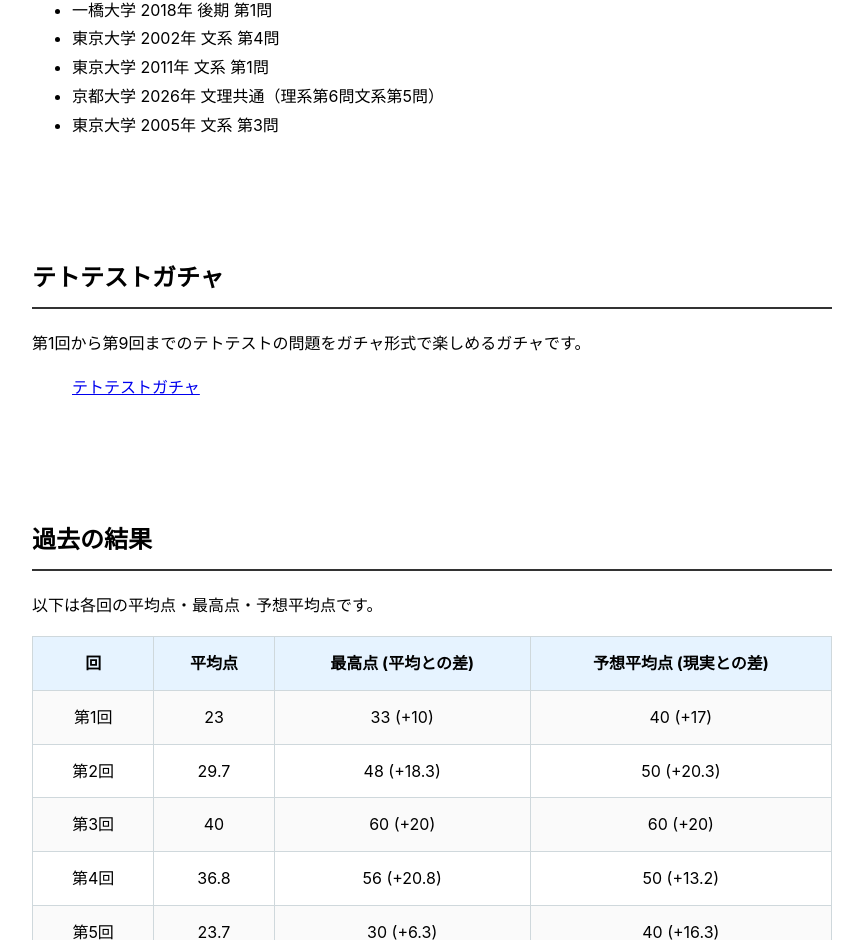
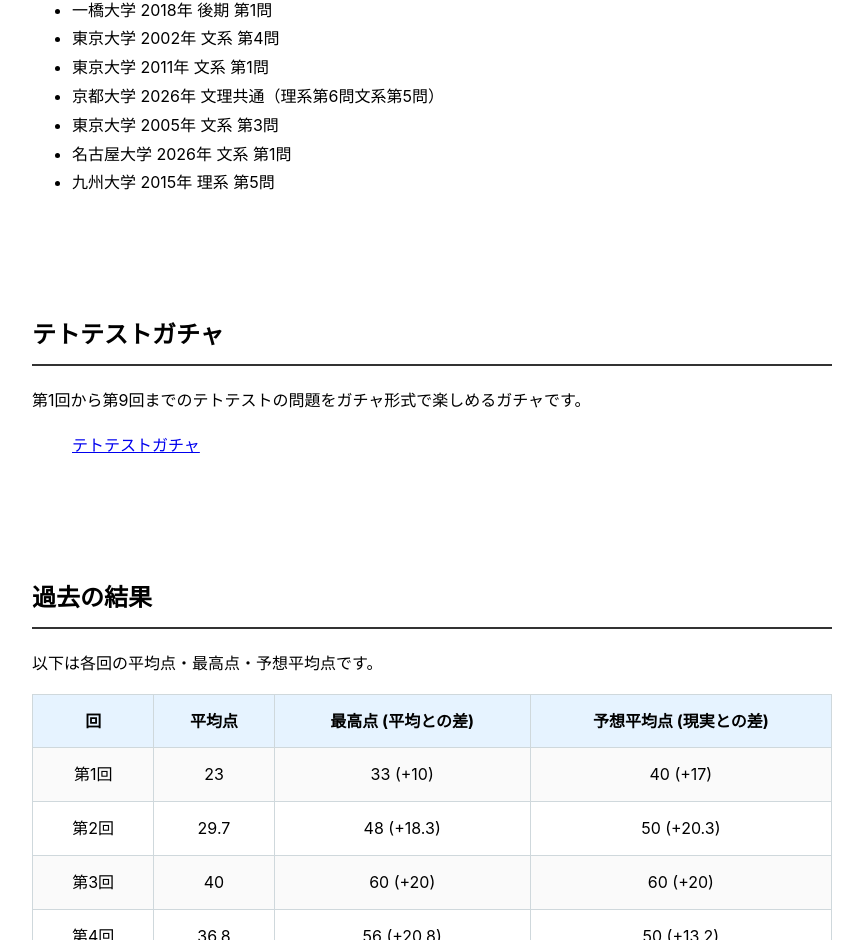
Before and after one commit to xishanben55-dotcom/TeToTe-test, a plain HTML site: page index.html in a window 1280 px wide. Shown: the part 2652-3592 px from the top of the page, without its empty margins (208-1071 px from the left). Drawn offline with Linux system fonts and the light colour scheme.

Commit message:
Add new university exam entries to index.html

```diff
--- a/index.html
+++ b/index.html
@@ -204,6 +204,8 @@
         <li>東京大学 2011年 文系 第1問</li>
         <li>京都大学 2026年 文理共通（理系第6問文系第5問）</li>
         <li>東京大学 2005年 文系 第3問</li>
+        <li>名古屋大学 2026年 文系 第1問</li>
+        <li>九州大学 2015年 理系 第5問</li>
       </ul>
     </section>
 
```
